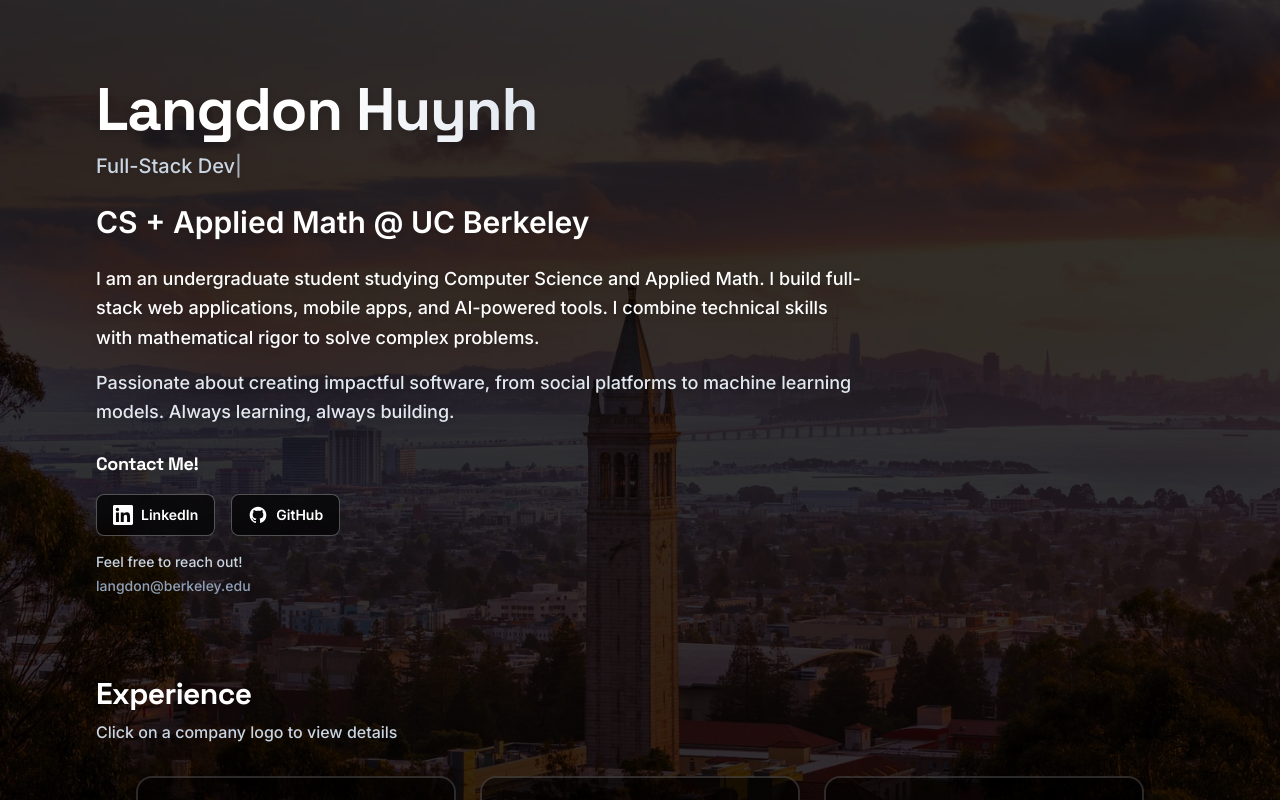
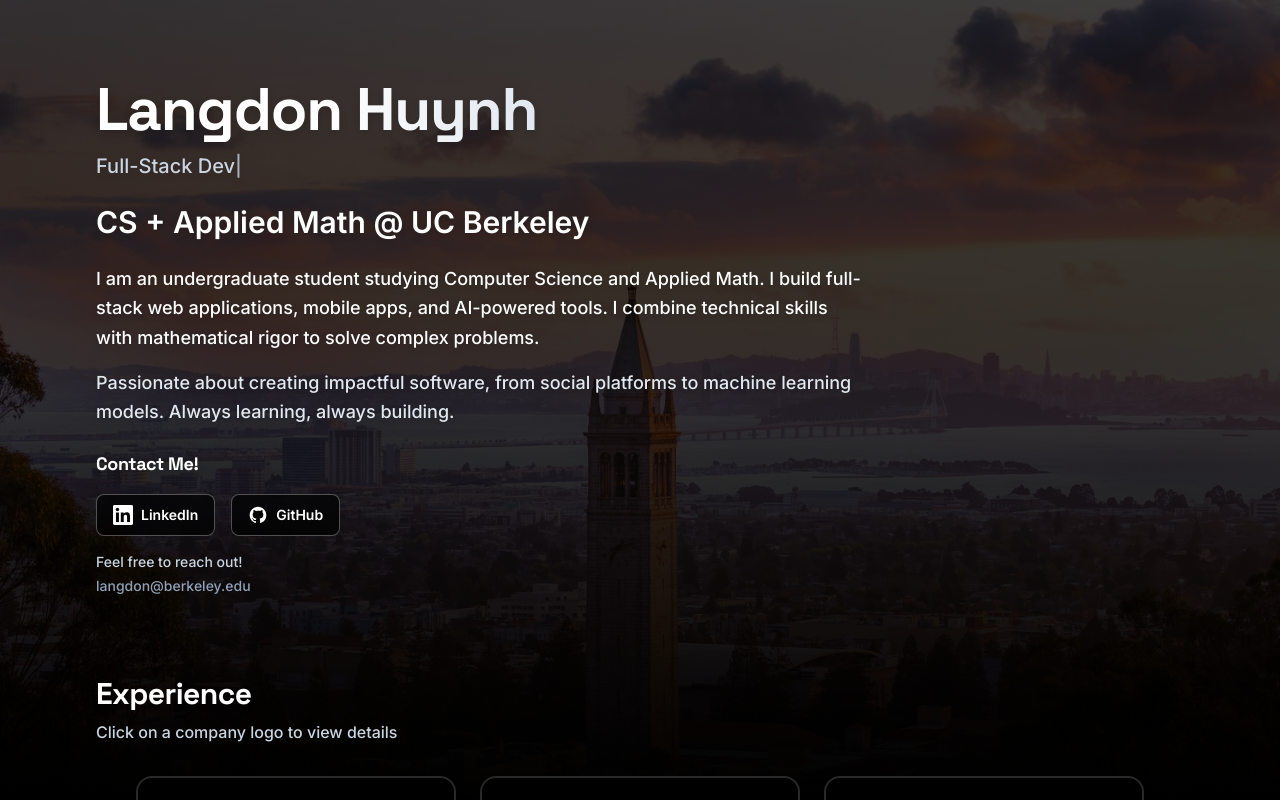
Before and after one commit to langdonjs/PersonalWebsite, a Next.js app: page / in a window 1280 px wide. Shown: the top 800 px of the page. Built offline with nearby package versions, Linux system fonts and the light colour scheme.

Commit message:
Restore visible faded Berkeley background banner
Made-with: Cursor

```diff
--- a/app/components/BackgroundBanner.tsx
+++ b/app/components/BackgroundBanner.tsx
@@ -7,18 +7,20 @@ export default function BackgroundBanner() {
   const [imageError, setImageError] = useState(false);
 
   return (
-    <div className="fixed inset-0 z-0">
-      <div className="absolute inset-0 bg-gradient-to-b from-black via-black/90 to-black"></div>
+    <div className="pointer-events-none fixed inset-0 z-0" aria-hidden>
+      {/* Photo on bottom, gradient on top so the campus stays visible but text stays readable */}
       {!imageError && (
         <Image
           src="/berkeley-banner.jpg"
-          alt="Berkeley Background"
+          alt=""
           fill
-          className="object-cover opacity-20"
+          className="object-cover object-center"
+          sizes="100vw"
           priority
           onError={() => setImageError(true)}
         />
       )}
+      <div className="absolute inset-0 bg-gradient-to-b from-black/75 via-black/80 to-black" />
     </div>
   );
 }
```
